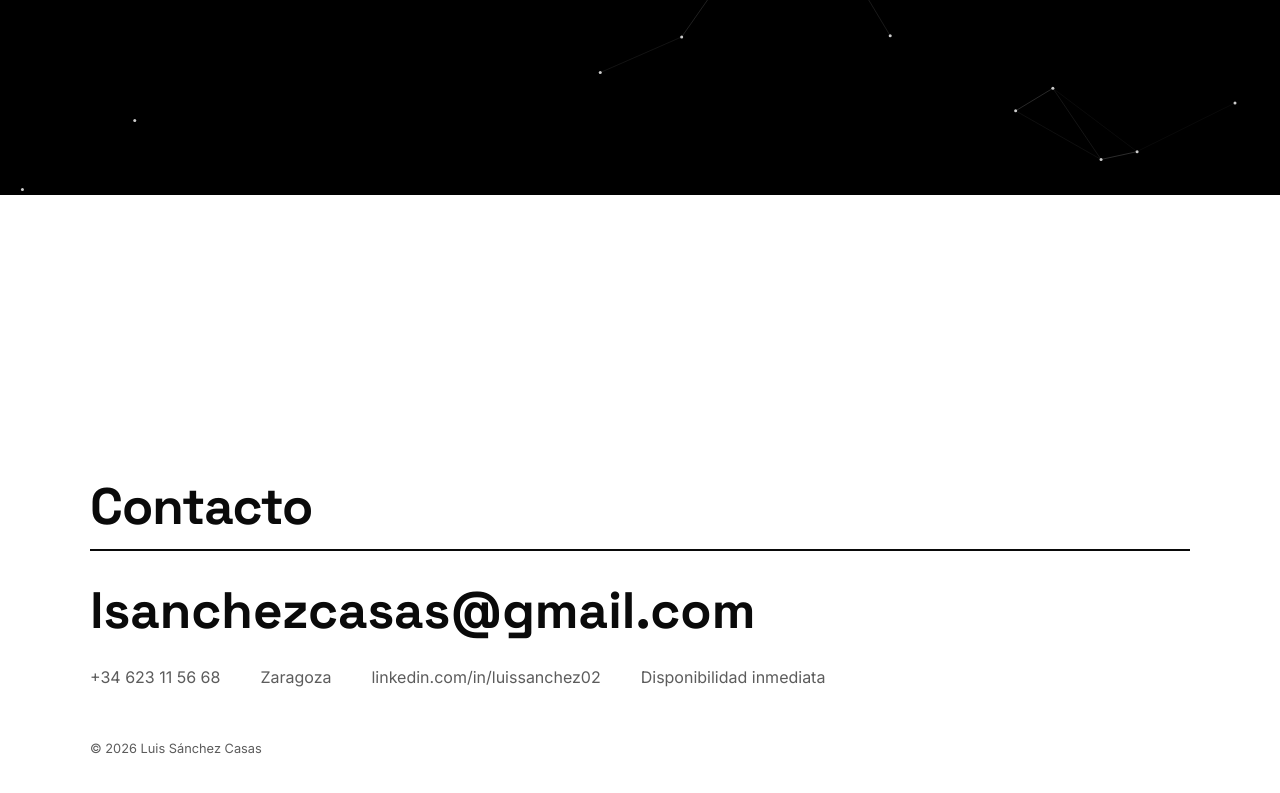
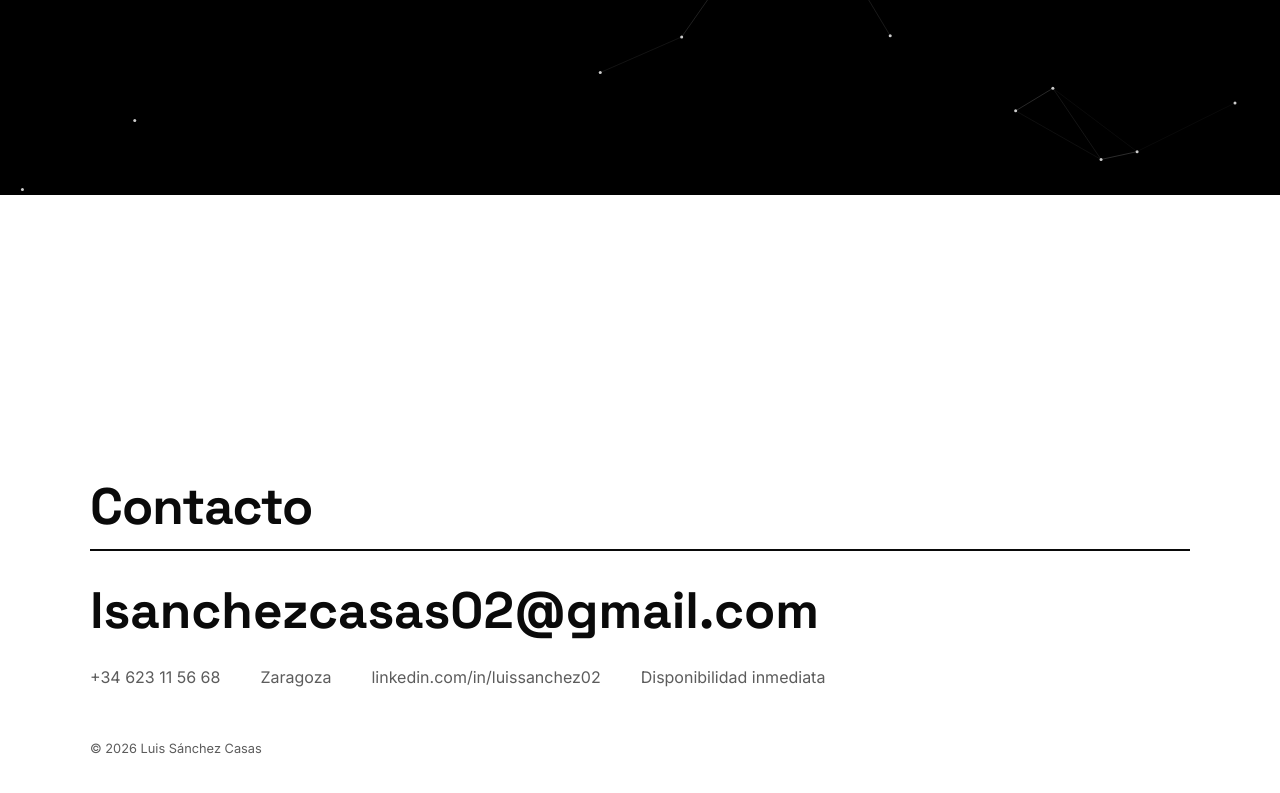
Before and after one commit to Phanteon314/Portfolio.github.io, a plain HTML site: page index.html in a window 1280 px wide. Shown: the part 5405-6198 px from the top of the page. Drawn offline with nearby package versions, Linux system fonts and the light colour scheme.

Commit message:
Update index.html V4

```diff
--- a/index.html
+++ b/index.html
@@ -144,7 +144,7 @@ h2::after{content:"";position:absolute;left:0;bottom:0;height:2px;width:0;backgr
 
 <section class="s contact" id="contacto" data-t="Contacto"><div class="w">
 <h2 class="rv">Contacto</h2>
-<a class="big rv" style="--i:2" href="mailto:lsanchezcasas@gmail.com">lsanchezcasas@gmail.com</a>
+<a class="big rv" style="--i:2" href="mailto:lsanchezcasas@gmail.com">lsanchezcasas02@gmail.com</a>
 <div class="row rv" style="--i:3"><a href="tel:+34623115668">+34 623 11 56 68</a><span>Zaragoza</span><a href="https://www.linkedin.com/in/luissanchez02" target="_blank" rel="noopener">linkedin.com/in/luissanchez02</a><span>Disponibilidad inmediata</span></div>
 <div class="foot rv" style="--i:4">© 2026 Luis Sánchez Casas</div>
 </div></section>
```
